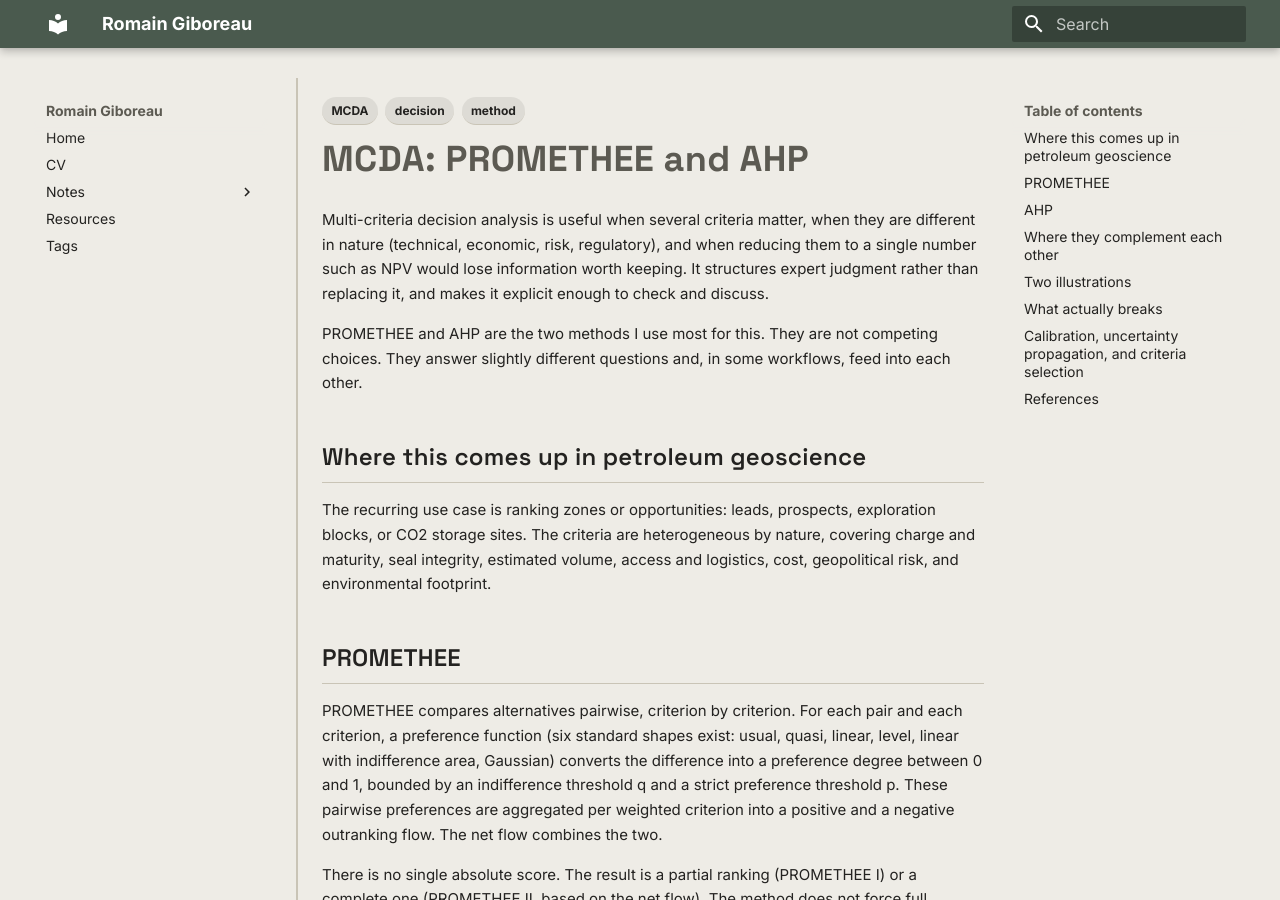
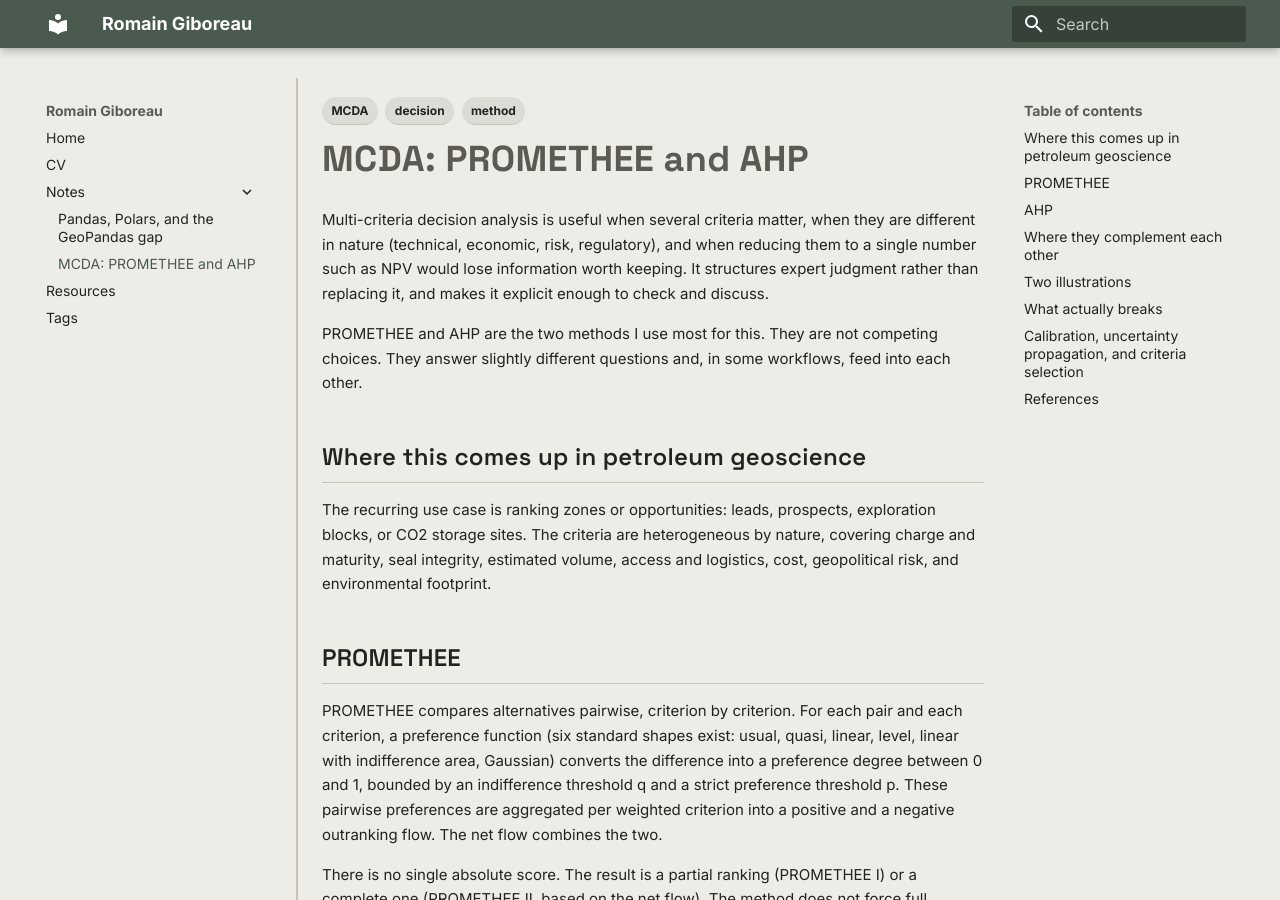
Before and after one commit to RomainGiboreau/My_Website, an MkDocs documentation site: the page built from docs/notes/mcda_promethee_ahp.md, in a window 1280 px wide and 900 px high. Built offline with MkDocs 1.6.1 and Material for MkDocs 9.7.7, drawn with Linux system fonts in a browser that asks for light colours.

Commit message:
Update mkdocs.yml

```diff
--- a/mkdocs.yml
+++ b/mkdocs.yml
@@ -44,5 +44,6 @@ nav:
   - Notes:
       - notes/index.md
       - notes/pandas_polars.md
+      - notes/mcda_promethee_ahp.md
   - Resources: resources/index.md
   - Tags: tags.md
```
